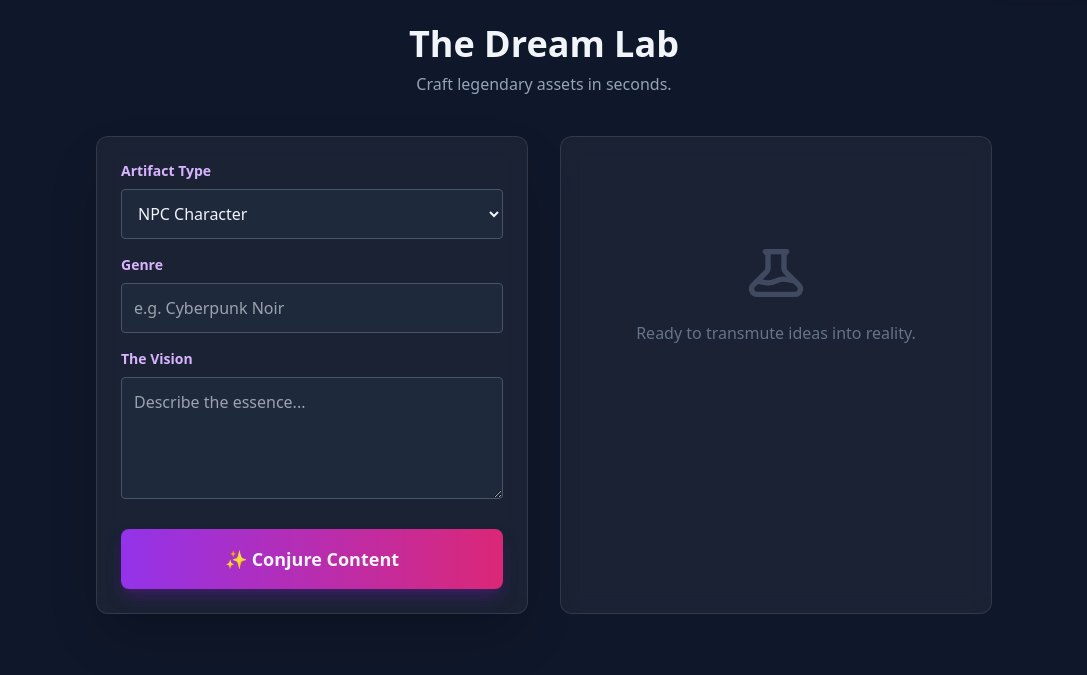
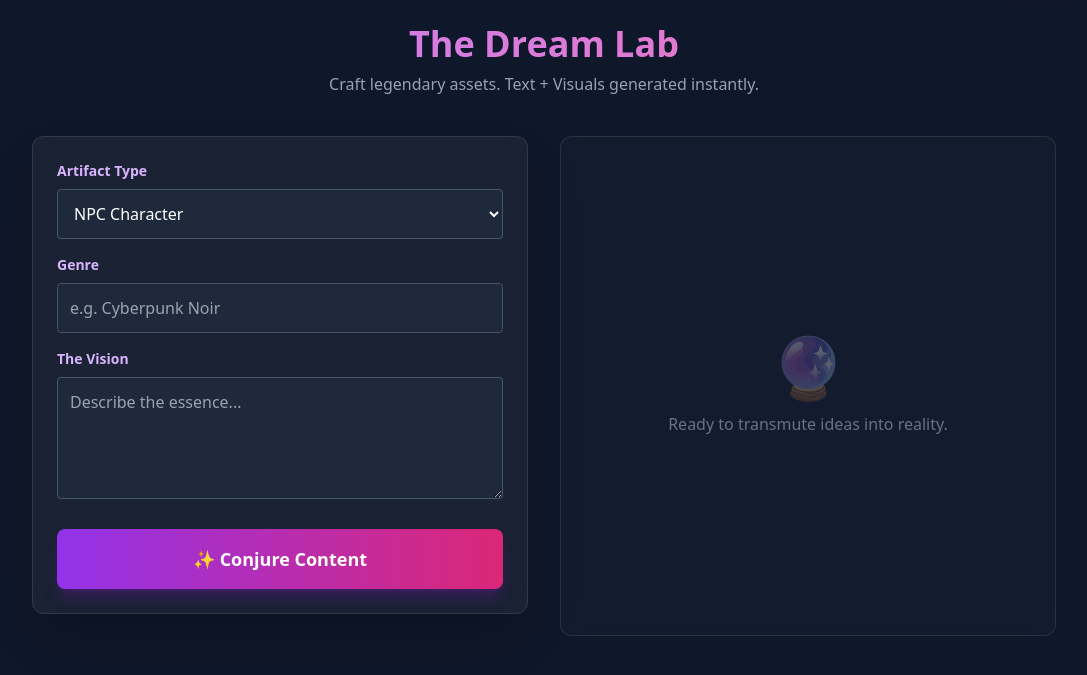
Before and after one commit to Devil-nkp/GameLore-AI, a Flask app: page /generate in a window 1280 px wide. Shown: the part 72-747 px from the top of the page, without its empty margins (96-1183 px from the left). Run offline with Flask 3, Linux system fonts and the light colour scheme; the visitor is signed in with stand-in values (Sample User, id 1); some libraries are stand-ins or nearby versions.

Commit message:
generate.html

```diff
--- a/templates/generate.html
+++ b/templates/generate.html
@@ -1,15 +1,13 @@
 {% extends "base.html" %}
 {% block content %}
-<div class="max-w-4xl mx-auto" x-data="{ loading: false }">
-
+<div class="max-w-5xl mx-auto" x-data="{ loading: false }">
     <div class="text-center mb-10">
-        <h1 class="text-4xl font-extrabold mb-2">The Dream Lab</h1>
-        <p class="text-slate-400">Craft legendary assets in seconds.</p>
+        <h1 class="text-4xl font-extrabold mb-2 text-transparent bg-clip-text bg-gradient-to-r from-purple-400 to-pink-400">The Dream Lab</h1>
+        <p class="text-slate-400">Craft legendary assets. Text + Visuals generated instantly.</p>
     </div>
 
     <div class="grid grid-cols-1 md:grid-cols-2 gap-8">
-
-        <div class="glass p-6 rounded-xl shadow-2xl">
+        <div class="glass p-6 rounded-xl shadow-2xl h-fit">
             <form hx-post="/generate"
                   hx-target="#result-area"
                   hx-indicator="#loading-spinner"
@@ -18,39 +16,39 @@
 
                 <div class="mb-4">
                     <label class="block text-sm font-bold mb-2 text-purple-300">Artifact Type</label>
-                    <select name="type" class="w-full bg-slate-800 border border-slate-600 rounded p-3 focus:ring-2 focus:ring-purple-500 outline-none">
+                    <select name="type" class="w-full bg-slate-800 border border-slate-600 rounded p-3 focus:ring-2 focus:ring-purple-500 outline-none text-white">
                         <option value="NPC">NPC Character</option>
                         <option value="Quest">Side Quest</option>
                         <option value="Item">Legendary Weapon</option>
+                        <option value="Location">Environment</option>
                     </select>
                 </div>
 
                 <div class="mb-4">
                     <label class="block text-sm font-bold mb-2 text-purple-300">Genre</label>
-                    <input type="text" name="genre" placeholder="e.g. Cyberpunk Noir" class="w-full bg-slate-800 border border-slate-600 rounded p-3 focus:ring-2 focus:ring-purple-500 outline-none">
+                    <input type="text" name="genre" placeholder="e.g. Cyberpunk Noir" class="w-full bg-slate-800 border border-slate-600 rounded p-3 focus:ring-2 focus:ring-purple-500 outline-none text-white">
                 </div>
 
                 <div class="mb-6">
                     <label class="block text-sm font-bold mb-2 text-purple-300">The Vision</label>
-                    <textarea name="details" rows="4" placeholder="Describe the essence..." class="w-full bg-slate-800 border border-slate-600 rounded p-3 focus:ring-2 focus:ring-purple-500 outline-none"></textarea>
+                    <textarea name="details" rows="4" placeholder="Describe the essence..." class="w-full bg-slate-800 border border-slate-600 rounded p-3 focus:ring-2 focus:ring-purple-500 outline-none text-white"></textarea>
                 </div>
 
-                <button class="w-full bg-gradient-to-r from-purple-600 to-pink-600 p-4 rounded-lg font-bold text-lg hover:scale-105 transition transform shadow-lg shadow-purple-900/50">
+                <button class="w-full bg-gradient-to-r from-purple-600 to-pink-600 p-4 rounded-lg font-bold text-lg hover:scale-105 transition transform shadow-lg shadow-purple-900/50 text-white">
                     ✨ Conjure Content
                 </button>
             </form>
         </div>
 
-        <div class="glass p-6 rounded-xl flex flex-col justify-center items-center min-h-[400px] relative overflow-hidden">
-
+        <div class="glass p-6 rounded-xl flex flex-col justify-center items-center min-h-[500px] relative overflow-hidden bg-slate-800/30">
             <div x-show="loading" x-transition.opacity class="absolute inset-0 flex flex-col items-center justify-center bg-slate-900/90 z-10">
                 <div class="w-16 h-16 border-4 border-purple-500 border-t-transparent rounded-full animate-spin mb-4"></div>
-                <p class="text-purple-300 animate-pulse">Weaving timeline...</p>
+                <p class="text-purple-300 animate-pulse">Weaving Timeline & Painting Assets...</p>
             </div>
 
-            <div id="result-area" class="w-full h-full">
-                <div class="text-center text-slate-500 mt-20">
-                    <svg class="w-16 h-16 mx-auto mb-4 opacity-50" fill="none" stroke="currentColor" viewBox="0 0 24 24"><path stroke-linecap="round" stroke-linejoin="round" stroke-width="2" d="M19.428 15.428a2 2 0 00-1.022-.547l-2.384-.477a6 6 0 00-3.86.517l-.318.158a6 6 0 01-3.86.517L6.05 15.21a2 2 0 00-1.806.547M8 4h8l-1 1v5.172a2 2 0 00.586 1.414l5 5c1.26 1.26.367 3.414-1.415 3.414H4.828c-1.782 0-2.674-2.154-1.414-3.414l5-5A2 2 0 009 10.172V5L8 4z"></path></svg>
+            <div id="result-area" class="w-full h-full flex items-center justify-center">
+                <div class="text-center text-slate-500">
+                    <div class="text-6xl mb-4 opacity-30">🔮</div>
                     <p>Ready to transmute ideas into reality.</p>
                 </div>
             </div>
```
